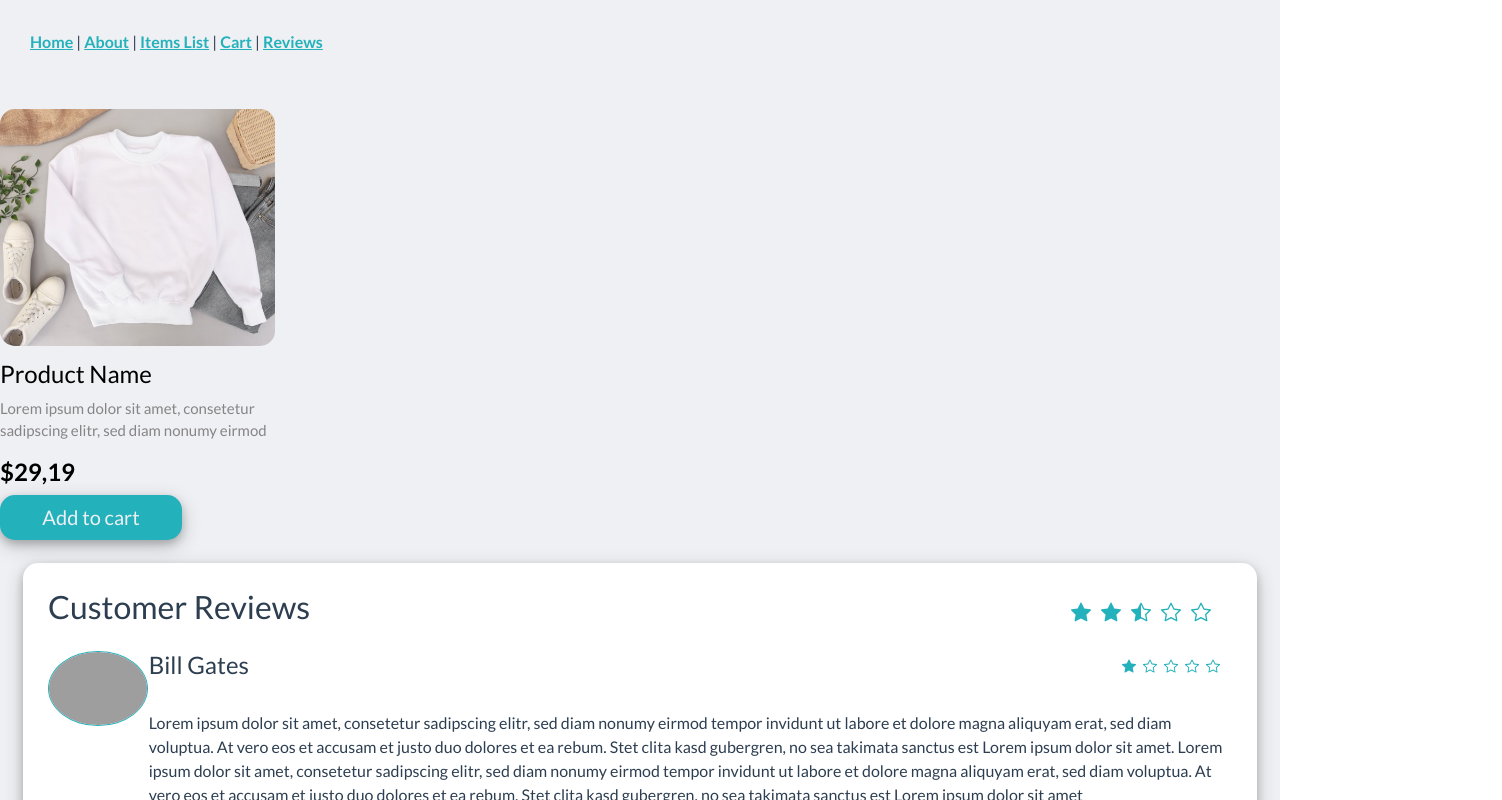
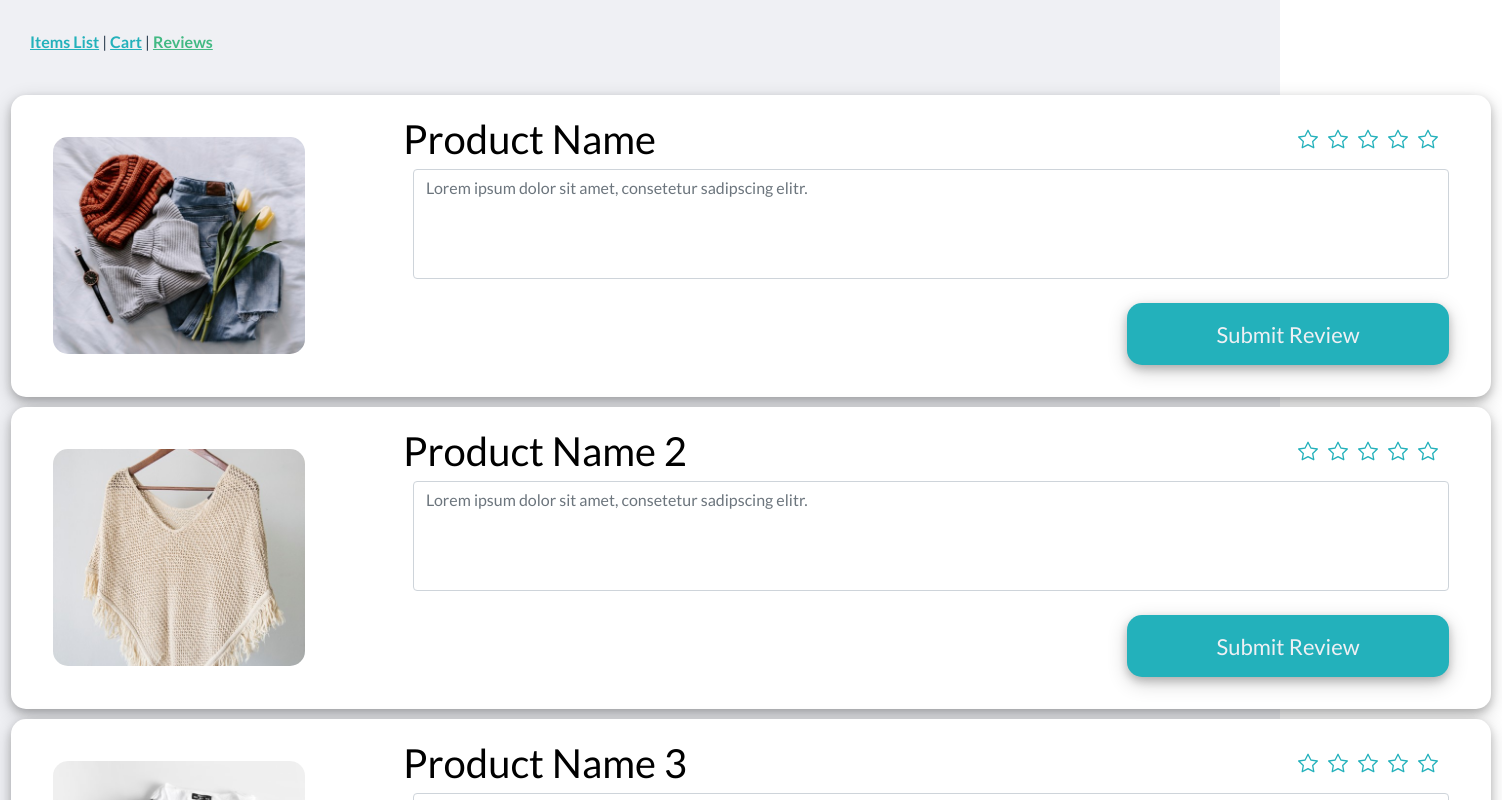
Before and after one commit to viviplc/realmeasy, a Vue app: page /#/reviews in a window 1280 px wide. Before the commit this address led to /#/item/5. Shown: the top 800 px of the page, 1502 px wide, since content can reach past the window. Built offline with nearby package versions, Linux system fonts and the light colour scheme.

Commit message:
Home and about views removed

```diff
--- a/src/App.vue
+++ b/src/App.vue
@@ -3,9 +3,7 @@
     <link rel="stylesheet" href="https://cdnjs.cloudflare.com/ajax/libs/font-awesome/4.7.0/css/font-awesome.min.css">
 
     <div id="nav">
-      <router-link to="/">Home</router-link> |
-      <router-link to="/about">About</router-link> |
-      <router-link to="/itemsList">Items List</router-link> |
+      <router-link to="/">Items List</router-link> |
       <router-link to="/shoppingCart">Cart</router-link> |
       <router-link to="/reviews">Reviews</router-link>
     </div>
--- a/src/components/UserProductReviews.vue
+++ b/src/components/UserProductReviews.vue
@@ -125,10 +125,6 @@ export default {
   box-shadow: 0 4px 8px 0 rgba(0, 0, 0, 0.2), 0 6px 20px 0 rgba(0, 0, 0, 0.19);
 }
 
-.col-md-3{
-  padding: 0px;
-}
-
 #productImage {
   margin: 10px;
   width: 252px;
--- a/src/router/index.js
+++ b/src/router/index.js
@@ -1,26 +1,12 @@
 import Vue from 'vue'
 import VueRouter from 'vue-router'
-import Home from '../views/Home.vue'
 
 Vue.use(VueRouter)
 
 const routes = [
   {
     path: '/',
-    name: 'Home',
-    component: Home
-  },
-  {
-    path: '/about',
-    name: 'About',
-    // route level code-splitting
-    // this generates a separate chunk (about.[hash].js) for this route
-    // which is lazy-loaded when the route is visited.
-    component: () => import(/* webpackChunkName: "about" */ '../views/About.vue')
-  },
-  {
-    path: '/itemsList',
-    name: 'Item',
+    name: 'ItemsList',
     component: () => import(/* webpackChunkName: "itemsList" */ '../views/ItemsListView.vue')
   },
   {
```
